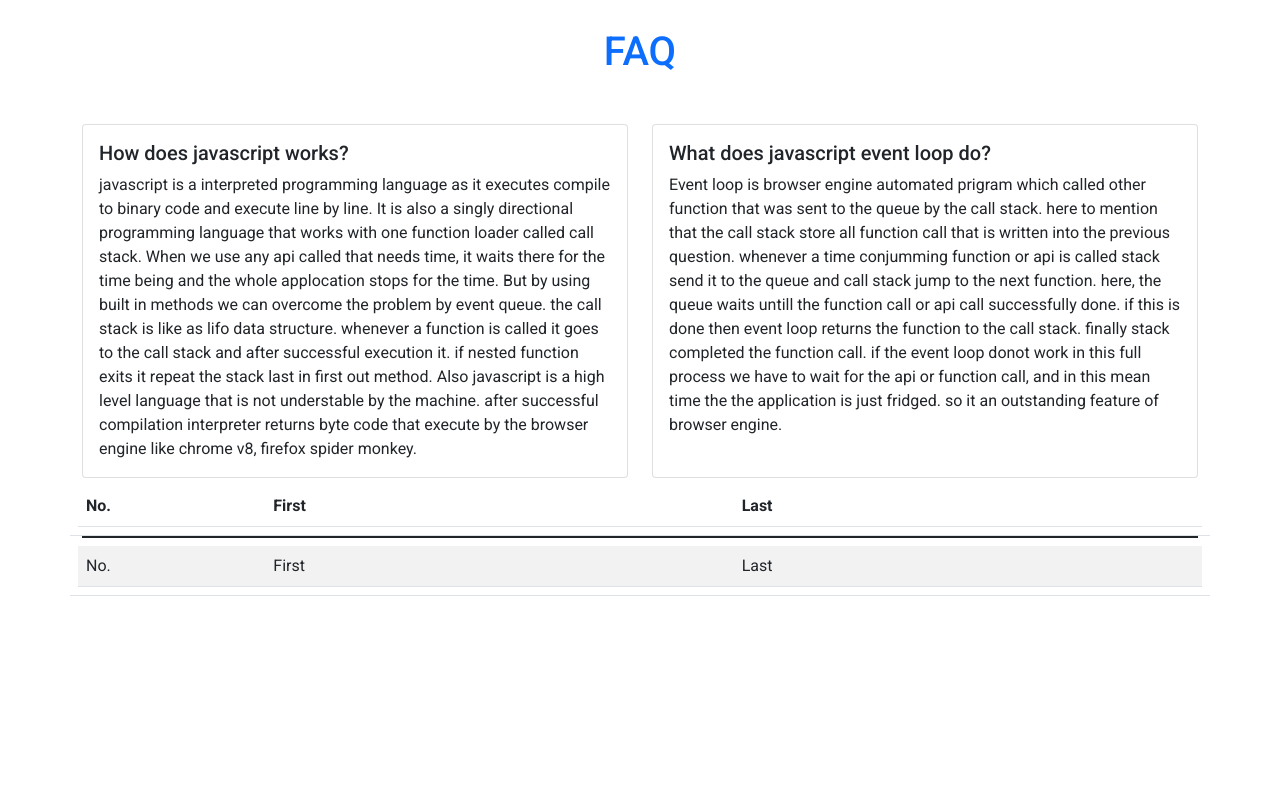
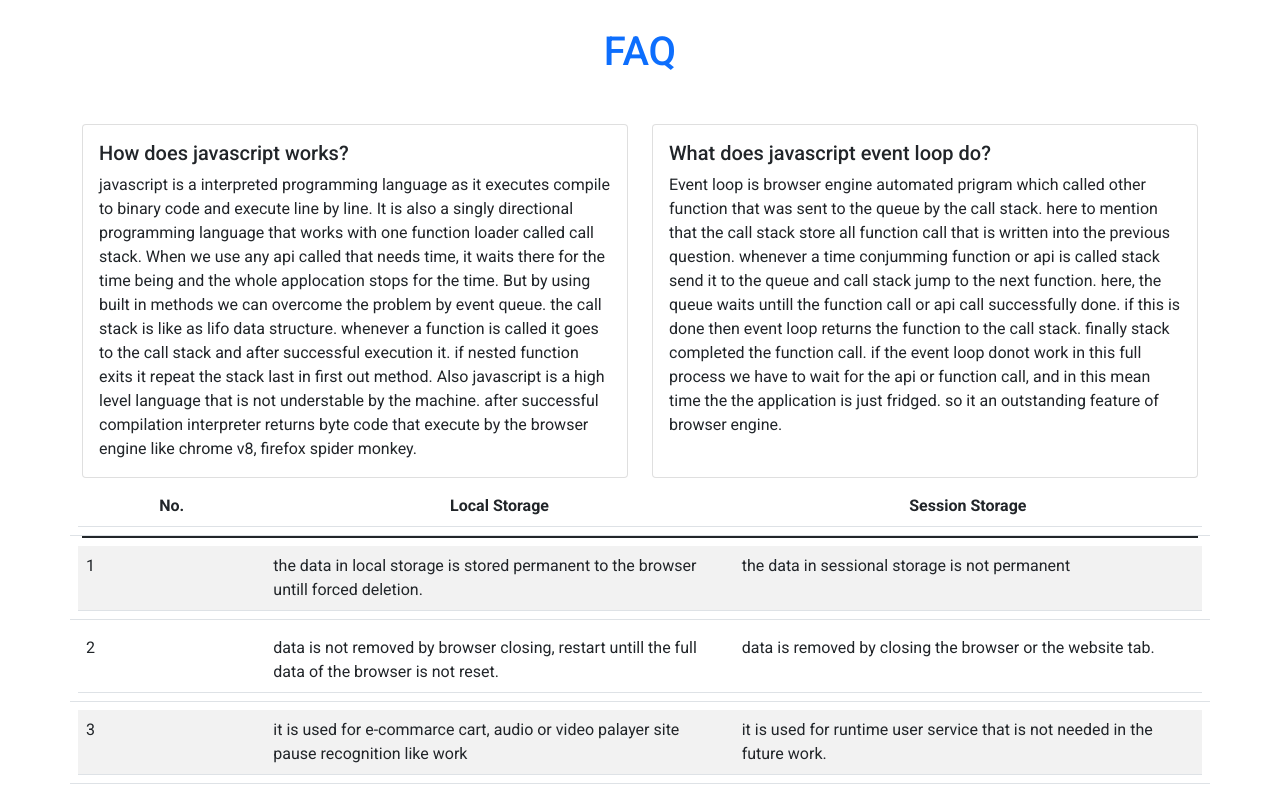
Before and after one commit to iinaamasum/instra-ghor, a plain HTML site: page index.html in a window 1280 px wide. Shown: the part 1568-2368 px from the top of the page. Before the commit the page ends 2180 px from the top, so only its background shows below. Drawn offline with nearby package versions, Linux system fonts and the light colour scheme.

Commit message:
local__storage__vs__session__storage

```diff
--- a/index.html
+++ b/index.html
@@ -101,16 +101,30 @@
             <table class="table table-striped table-hover">
                 <thead>
                     <tr class="row">
-                        <th class="col-2">No.</th>
-                        <th class="col-5">First</th>
-                        <th class="col-5">Last</th>
+                        <th class="col-2 text-center">No.</th>
+                        <th class="col-5 text-center">Local Storage</th>
+                        <th class="col-5 text-center">Session Storage</th>
                     </tr>
                 </thead>
                 <tbody>
                     <tr class="row">
-                        <td class="col-2">No.</td>
-                        <td class="col-5">First</td>
-                        <td class="col-5">Last</td>
+                        <td class="col-2">1</td>
+                        <td class="col-5">the data in local storage is stored permanent to the browser untill forced
+                            deletion. </td>
+                        <td class="col-5">the data in sessional storage is not permanent</td>
+                    </tr>
+                    <tr class="row">
+                        <td class="col-2">2</td>
+                        <td class="col-5">data is not removed by browser closing, restart untill the full data of the
+                            browser is not reset.</td>
+                        <td class="col-5">data is removed by closing the browser or the website tab.</td>
+                    </tr>
+                    <tr class="row">
+                        <td class="col-2">3</td>
+                        <td class="col-5">it is used for e-commarce cart, audio or video palayer site pause recognition
+                            like work</td>
+                        <td class="col-5">it is used for runtime user service that is not needed in the future work.
+                        </td>
                     </tr>
                 </tbody>
             </table>
```
